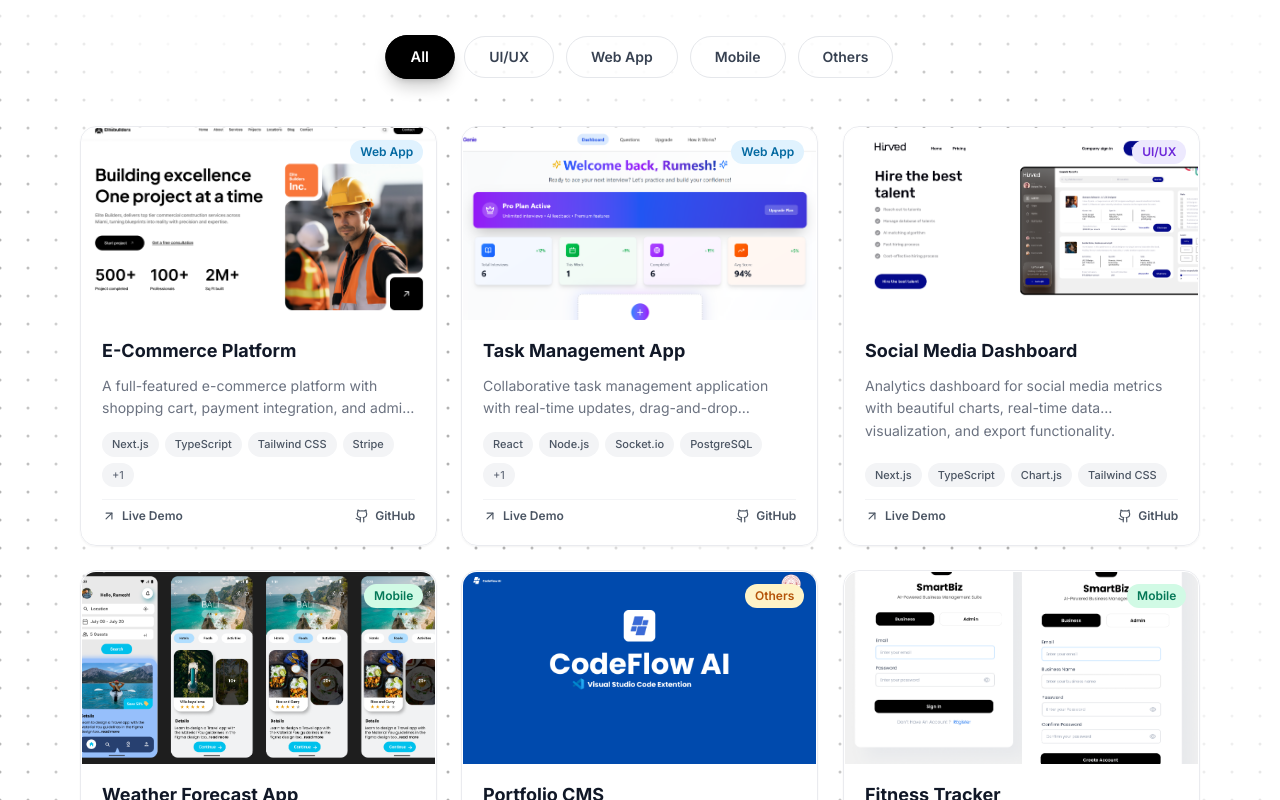
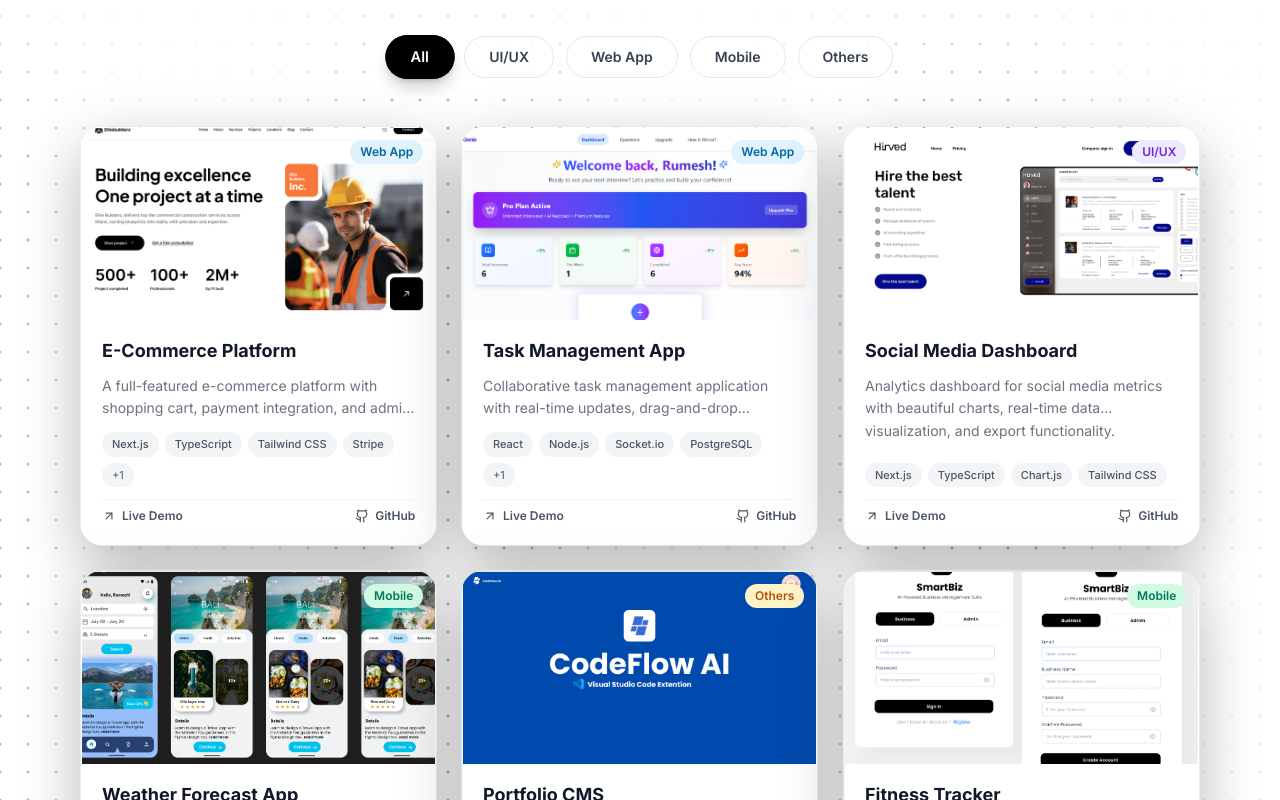
Before and after one commit to RumeshKumara/new-portfolio, a Next.js app: page / in a window 1280 px wide. Shown: the part 2780-3580 px from the top of the page. Built offline with nearby package versions, Linux system fonts and the light colour scheme.

Commit message:
feat: enhance ProjectCard component with improved shadow effects and padding transition on hover

```diff
--- a/components/Projects.tsx
+++ b/components/Projects.tsx
@@ -160,8 +160,8 @@ function ProjectCard({
       exit={{ opacity: 0, y: -20, scale: 0.96 }}
       whileHover={{ scale: 1.03, y: -6 }}
       transition={{ duration: 0.45, delay: index * 0.07, ease: [0.25, 0.46, 0.45, 0.94] }}
-      className="relative rounded-2xl p-[2px] overflow-hidden shadow-sm hover:shadow-2xl cursor-default"
-      style={{ willChange: "transform" }}
+      className="relative rounded-3xl overflow-hidden shadow-[0_20px_60px_rgba(0,0,0,0.28)] hover:shadow-[0_35px_90px_rgba(0,0,0,0.50)] cursor-default"
+      style={{ willChange: "transform", padding: hovered ? "1px" : "2px", transition: "padding 0.3s ease" }}
       onMouseEnter={() => setHovered(true)}
       onMouseLeave={() => setHovered(false)}
     >
```
